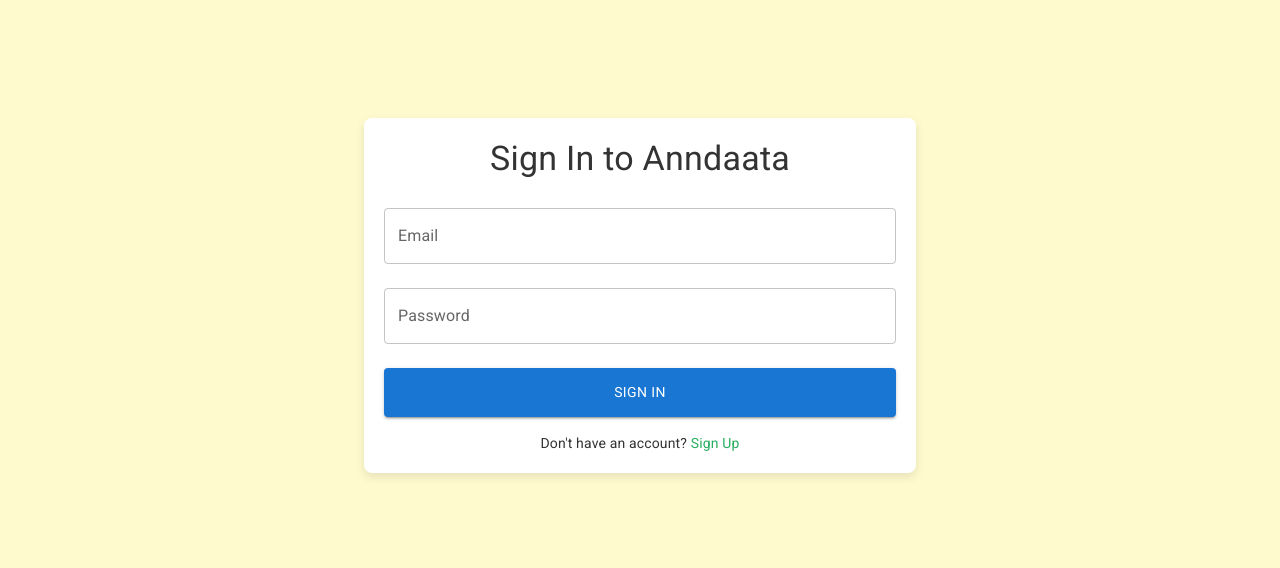
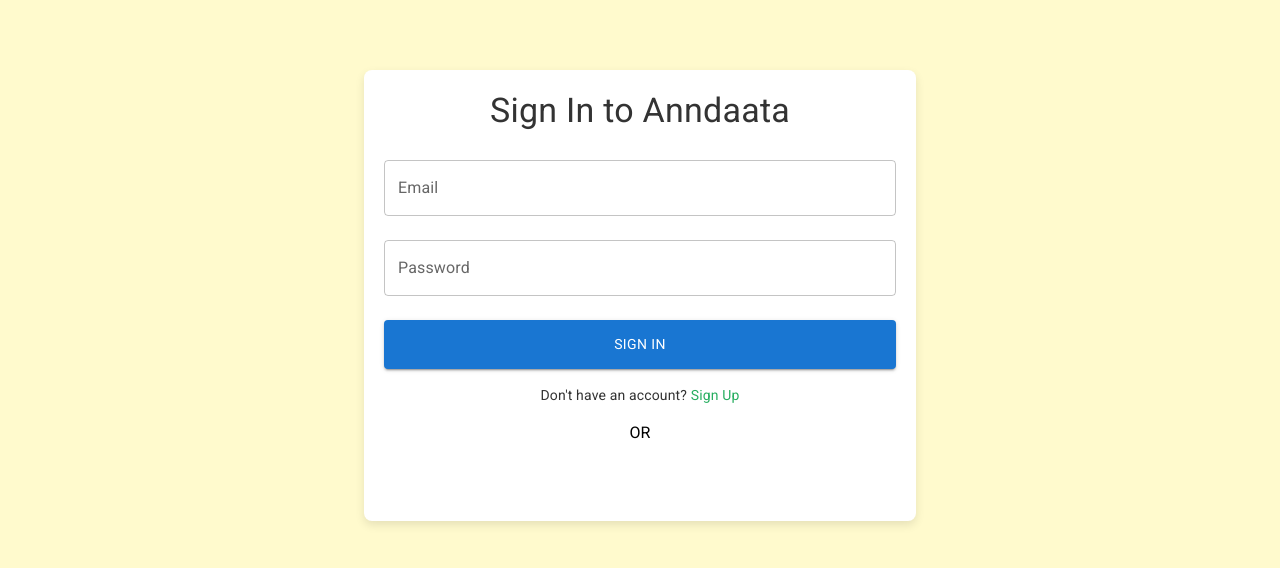
Before and after one commit to tanmaydixit27/annadaata-frontend, a React (Create React App) app: page /SignIn in a window 1280 px wide. Shown: the part 752-1320 px from the top of the page. Built offline with nearby package versions, Linux system fonts and the light colour scheme; a web font is replaced by a local one.

Commit message:
Google OAUTH

```diff
--- a/package.json
+++ b/package.json
@@ -6,6 +6,7 @@
     "@emotion/react": "^11.13.5",
     "@emotion/styled": "^11.13.5",
     "@mui/material": "^6.1.8",
+    "@react-oauth/google": "^0.12.1",
     "@testing-library/jest-dom": "^5.17.0",
     "@testing-library/react": "^13.4.0",
     "@testing-library/user-event": "^13.5.0",
--- a/src/pages/SignIn.js
+++ b/src/pages/SignIn.js
@@ -1,6 +1,7 @@
 import React, { useState } from 'react';
 import { TextField, Button, Container, Typography, Box } from '@mui/material';
 import { Link, useNavigate } from 'react-router-dom';
+import { GoogleOAuthProvider, GoogleLogin } from '@react-oauth/google';
 import { loginUser } from '../services/api'; // Import the loginUser API function
 import './SignIn.css';
 
@@ -16,7 +17,6 @@
 
     try {
       const response = await loginUser({ email, password });
-
       if (response.token) {
         localStorage.setItem('authToken', response.token);
         navigate('/'); // Redirect to home page or desired route
@@ -28,10 +28,36 @@
       setError('An error occurred. Please try again.');
     }
   };
+
+  const handleGoogleLoginSuccess = (credentialResponse) => {
+    console.log(credentialResponse);
+
+    // Here, you can send the `credentialResponse` to your backend
+    // to verify the Google token and issue a JWT if necessary.
+
+    localStorage.setItem('authToken', credentialResponse.credential);
+    navigate('/');
+    window.location.reload();
+  };
+
+  const handleGoogleLoginError = () => {
+    setError('Google login failed. Please try again.');
+  };
+
   return (
-    <Container maxWidth="sm" className="sign-in-container" style={{ minHeight: '100vh', display: 'flex', alignItems: 'center', justifyContent: 'center' }}>
-      <Box className="sign-in-box" style={{ width: '100%', padding: '20px', boxShadow: '0px 4px 10px rgba(0, 0, 0, 0.1)', borderRadius: '8px' }}>
-        <Typography variant="h4" className="sign-in-title" align="center" gutterBottom>Sign In to Anndaata</Typography>
+    <GoogleOAuthProvider clientId="523447170020-jud9ovt0q8u1t79cbgi2fh9nt9msoj5d.apps.googleusercontent.com">
+      <Container
+        maxWidth="sm"
+        className="sign-in-container"
+        style={{ minHeight: '100vh', display: 'flex', alignItems: 'center', justifyContent: 'center' }}
+      >
+        <Box
+          className="sign-in-box"
+          style={{ width: '100%', padding: '20px', boxShadow: '0px 4px 10px rgba(0, 0, 0, 0.1)', borderRadius: '8px' }}
+        >
+          <Typography variant="h4" className="sign-in-title" align="center" gutterBottom>
+            Sign In to Anndaata
+          </Typography>
 
           {error && <Typography color="error" align="center">{error}</Typography>}
 
@@ -71,8 +97,16 @@
           <Typography variant="body2" className="sign-up-link" align="center" style={{ marginTop: '16px' }}>
             Don't have an account? <Link to="/signup" className="link">Sign Up</Link>
           </Typography>
+
+          <Typography align="center" style={{ margin: '16px 0' }}>OR</Typography>
+
+          <GoogleLogin
+            onSuccess={handleGoogleLoginSuccess}
+            onError={handleGoogleLoginError}
+          />
         </Box>
       </Container>
+    </GoogleOAuthProvider>
   );
 };
 
```
Also changed, not shown: 1 other file (tests, documents, lock files or other folders). Lines whose indentation alone changed are shown as unchanged.
